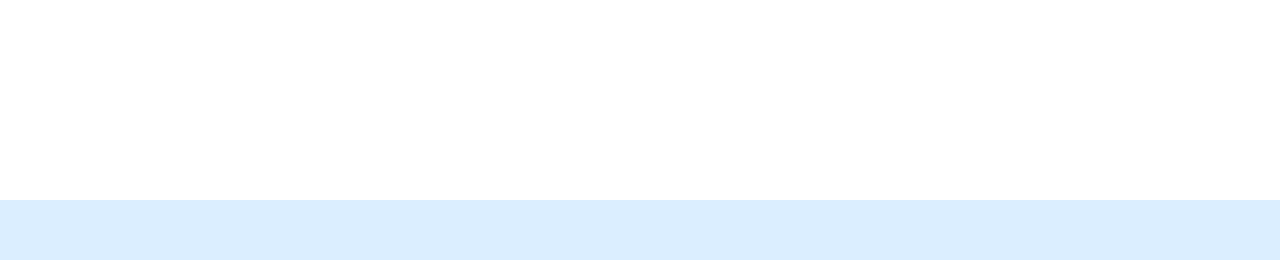
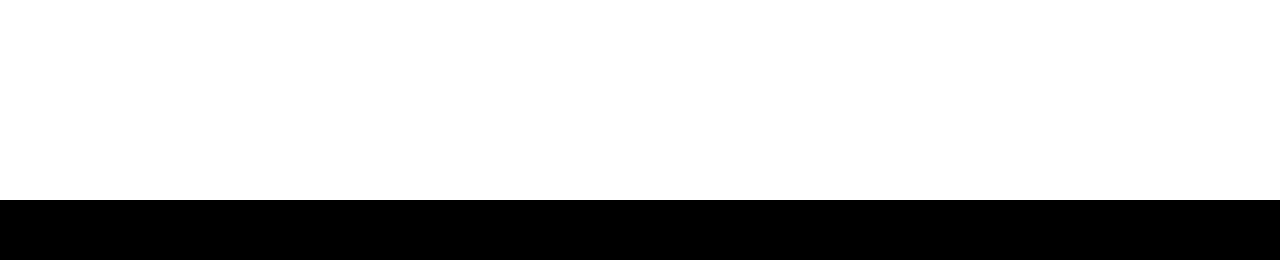
Before and after one commit to TobyPalmer/infovisproj, a PHP site: page /pca.php in a window 1280 px wide. Shown: the part 540-812 px from the top of the page. Run offline with PHP 8.4, Linux system fonts and the light colour scheme; some libraries are stand-ins or nearby versions.

Commit message:
footer!!

```diff
--- a/css/main.css
+++ b/css/main.css
@@ -120,7 +120,7 @@ body {
 /* Set the fixed height of the footer here */
 #footer {
     height: 60px;
-    background-color: #DBEEFF;
+    background-color: #000;
 }
 
 
```
